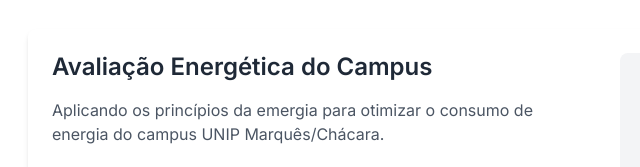
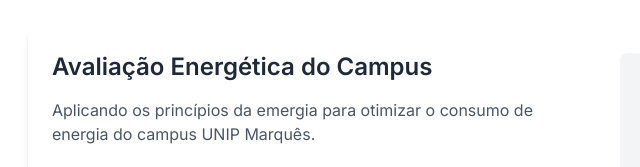
Before and after one commit to valdirfernandes/APS-PWR, a plain HTML site: page index.html in a window 1280 px wide. Shown: the part 2198-2365 px from the top of the page, 36-676 px from the left. Drawn offline with Linux system fonts and the light colour scheme.

Commit message:
Update index.html

```diff
--- a/index.html
+++ b/index.html
@@ -214,7 +214,7 @@
                   <div class="tab-info">
                     <h3>Avaliação Energética do Campus</h3>
                     <p>
-                      Aplicando os princípios da emergia para otimizar o consumo de energia do campus UNIP Marquês/Chácara.
+                      Aplicando os princípios da emergia para otimizar o consumo de energia do campus UNIP Marquês.
                     </p>
 
                     <ul class="numbered-list">
```
